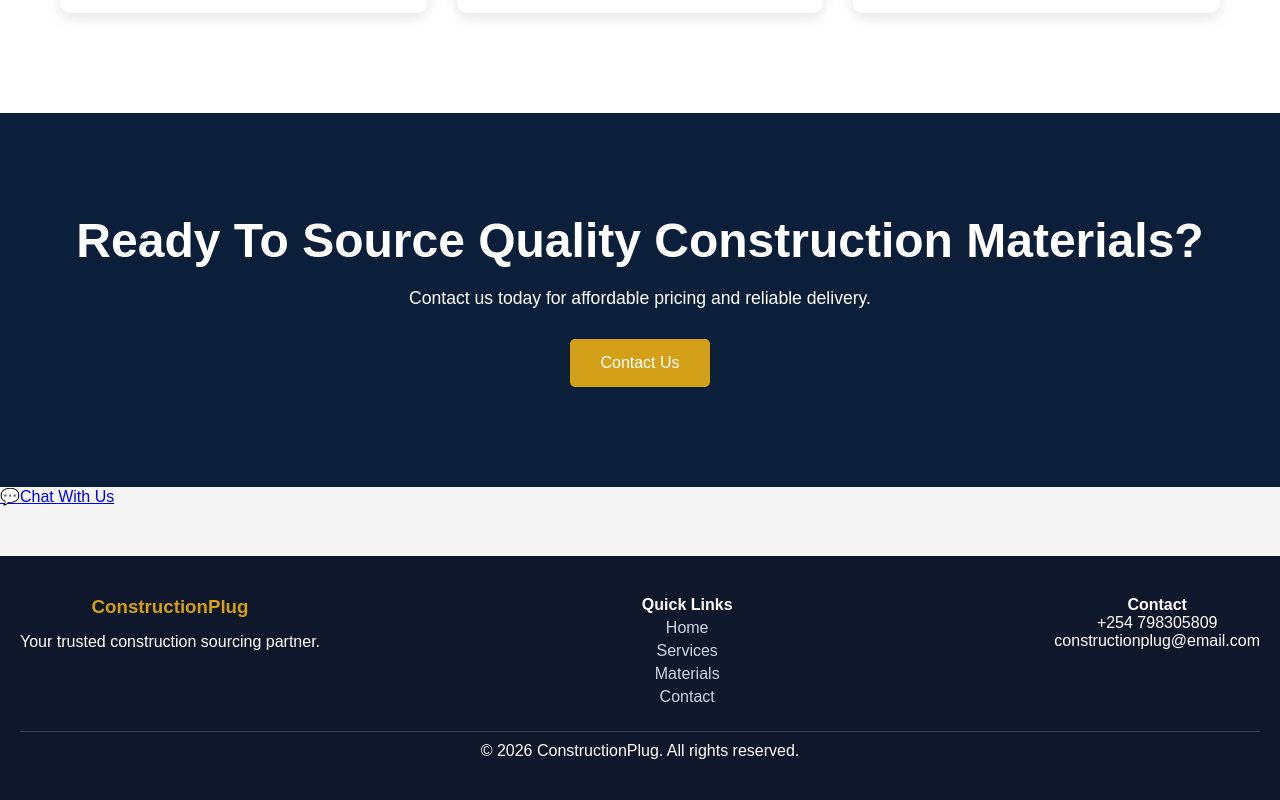
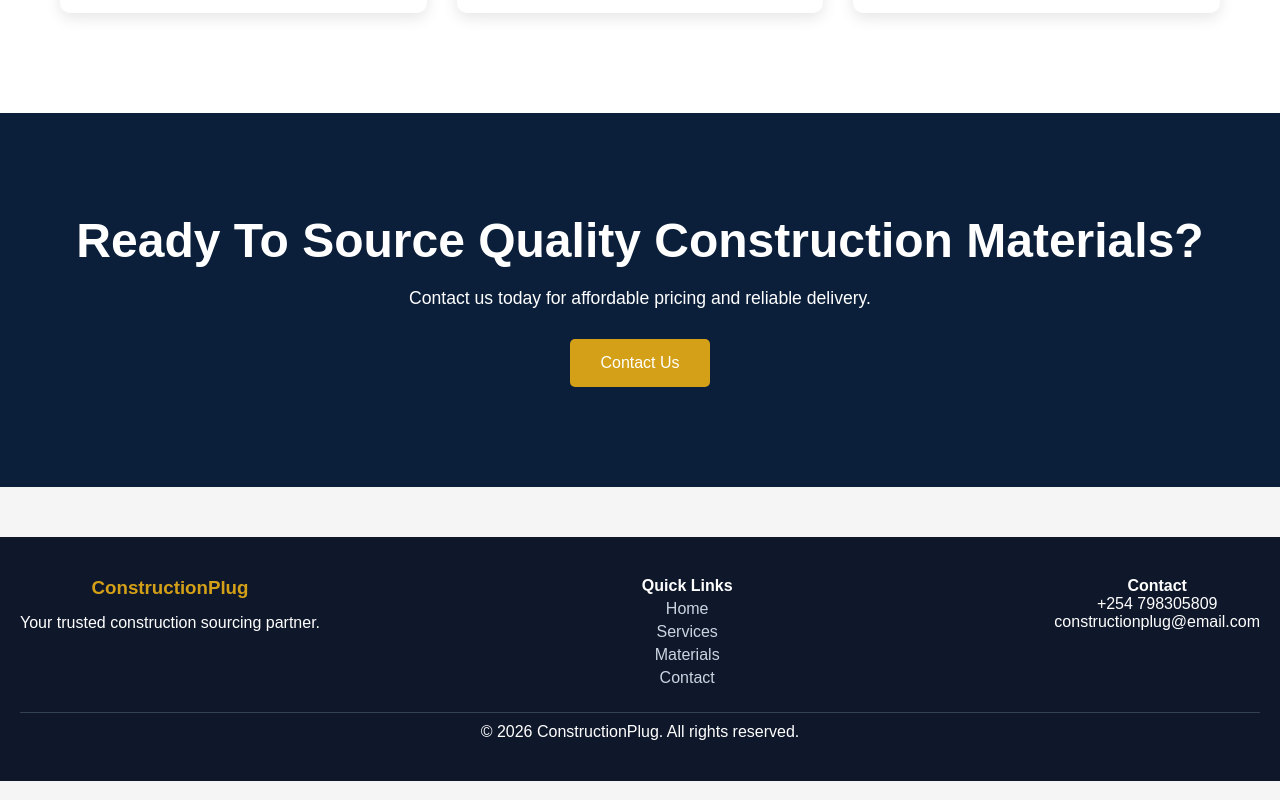
Before and after one commit to WanjiruMargaret/constructionplugke, a React (Create React App) app: page / in a window 1280 px wide. Shown: the part 1493-2293 px from the top of the page. Built offline with nearby package versions, Linux system fonts and the light colour scheme.

Commit message:
remove the button

```diff
--- a/src/pages/Home.jsx
+++ b/src/pages/Home.jsx
@@ -1,5 +1,4 @@
 import Footer from "../components/Footer";
-import WhatsAppButton from "../components/WhatsAppButton";
 
 function Home() {
   return (
@@ -136,8 +135,6 @@ function Home() {
         </button>
 
       </section>
-
-      <WhatsAppButton />
       <Footer />
 
     </div>
```
